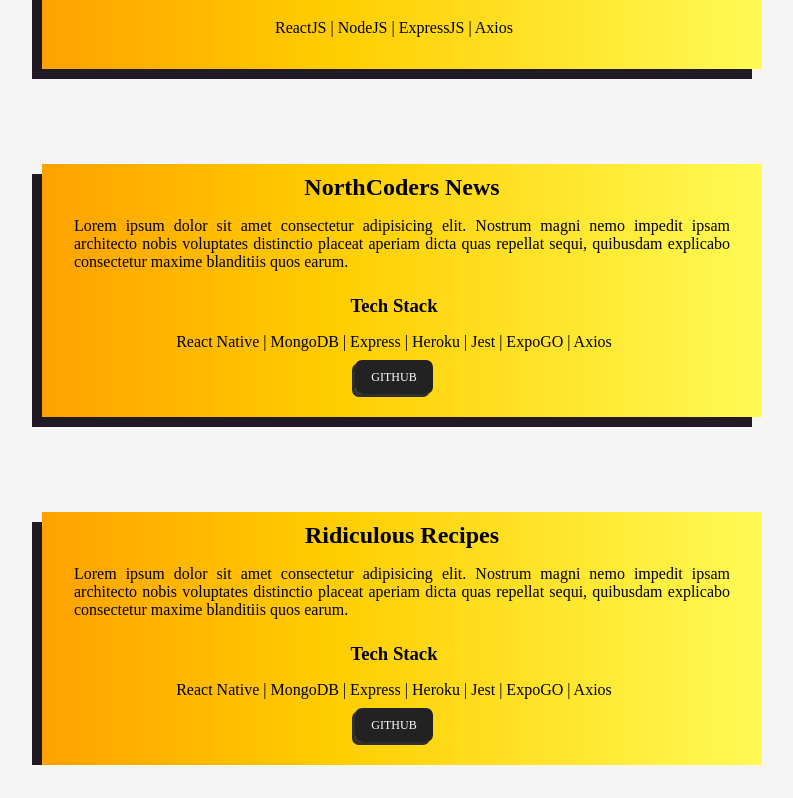
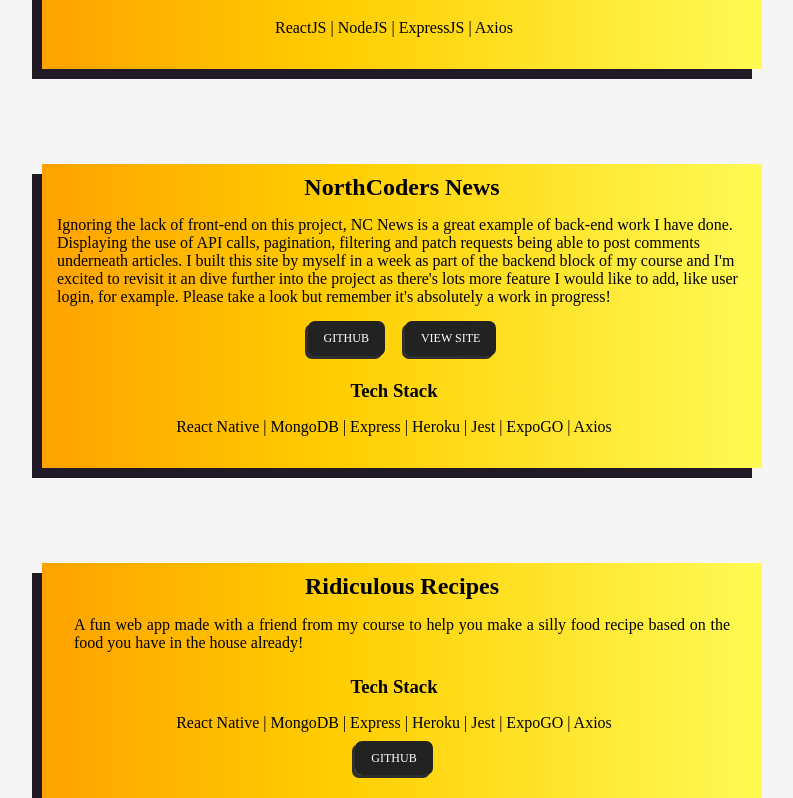
Before and after one commit to CHARIOT-SEB/react-portfolio, a React (Create React App) app: page /projects in a window 1280 px wide. Shown: the part 1388-2186 px from the top of the page, without its empty margins (238-1031 px from the left). Before the commit the page ends 2153 px from the top, so only its background shows below. Built offline with nearby package versions, Linux system fonts and the light colour scheme; a web font is replaced by a local one.

Commit message:
got email submission form working

```diff
--- a/package.json
+++ b/package.json
@@ -9,6 +9,7 @@
     "@testing-library/jest-dom": "^5.11.4",
     "@testing-library/react": "^11.1.0",
     "@testing-library/user-event": "^12.1.10",
+    "emailjs-com": "^3.2.0",
     "express": "^4.17.1",
     "react": "^17.0.2",
     "react-dom": "^17.0.2",
--- a/src/App.css
+++ b/src/App.css
@@ -593,6 +593,7 @@
 
 .repos-div {
 	display: flex;
+	justify-content: center;
 }
 
 .github-links {
@@ -631,6 +632,10 @@
 	margin-top: 1rem;
 	margin-left: auto;
 	margin-right: auto;
+}
+
+.nc-news-text {
+	margin: 15px;
 }
 
 /* PROJECTS PAGE ENDS */
--- a/src/components/Contact.jsx
+++ b/src/components/Contact.jsx
@@ -1,14 +1,31 @@
-import { useState } from 'react';
+import { useState, useRef } from 'react';
 import linkedin from '../images/icons/icons8-linkedin-50.png';
 import facebook from '../images/icons/icons8-facebook-50-2.png';
 import github from '../images/icons/icons8-github-50.png';
+import emailjs from 'emailjs-com';
+
 
 const Contact = () => {
-	const [name, setName] = useState('');
+	// const [name, setName] = useState('');
 	const [email, setEmail] = useState('');
-	const [message, setMessage] = useState('');
-	const [formInput, setFormInput] = useState({});
+	// const [message, setMessage] = useState('');
+	// const [formInput, setFormInput] = useState({});
 	const [submit, setSubmit] = useState('');
+
+	const form = useRef();
+
+	const sendEmail = (event) => {
+		emailjs
+			.sendForm('service_nxf58uy', 'template_df7n5ck', form.current, 'user_CAo8y7LvEds484lngUwaZ')
+			.then(
+				(result) => {
+					console.log(result.text);
+				},
+				(error) => {
+					console.log(error.text);
+				}
+			);
+	};
 
 	const handleSubmit = (event) => {
 		if (
@@ -21,7 +38,8 @@
 		} else {
 			event.preventDefault();
 			setSubmit('');
-			console.log(formInput);
+			// console.log(formInput);
+			sendEmail();
 		}
 	};
 
@@ -51,18 +69,20 @@
 				<div className='contact-div'>
 					<h2 className='project-title'>Get in Contact!</h2>
 					<br />
-					<form onSubmit={handleSubmit}>
+					<form ref={form} onSubmit={handleSubmit}>
 						<label className='form-labels' htmlFor='input'>
 							Name
 						</label>
 						<input
+							name='name'
 							type='text'
 							id='input'
-							value={name}
-							onChange={(event) => {
-								setName(event.target.value);
-								setFormInput({ name: name, email: email, msg: message });
-							}}
+							// value={name}
+							// onChange={(event) => {
+							// 	setName(event.target.value);
+							// 	setFormInput({ name: name, email: email, msg: message });
+							// }}
+							required
 						/>
 						<br />
 						<br />
@@ -71,13 +91,15 @@
 								Email
 							</label>
 							<input
+								name='email'
 								type='text'
 								id='input'
 								value={email}
 								onChange={(event) => {
 									setEmail(event.target.value);
-									setFormInput({ name: name, email: email, msg: message });
+									// setFormInput({ name: name, email: email, msg: message });
 								}}
+								required
 							/>
 							<p className='email-err'>{submit}</p>
 						</div>
@@ -89,16 +111,18 @@
 						</label>
 						<br />
 						<textarea
+							name='message'
 							className='text-input'
 							type='text'
 							id='input'
 							size='1'
-							value={message}
-							onChange={(event) => {
-								setMessage(event.target.value);
-								setFormInput({ name: name, email: email, msg: message });
-							}}
+							// value={message}
+							// onChange={(event) => {
+							// 	setMessage(event.target.value);
+							// 	setFormInput({ name: name, email: email, msg: message });
+							// }}
 							placeholder='  Feel free to request my CV...'
+							required
 						/>
 						<br />
 						<br />
--- a/src/components/Projects.jsx
+++ b/src/components/Projects.jsx
@@ -7,7 +7,7 @@
 		<div>
 			<div className='parent-container-top'>
 				<div className='projects-div'>
-					<h2 className='project-title'>Coroamer</h2>
+					<h2 className='project-title'>Coroamer App</h2>
 					<p className='projects-text'>
 						Coroamer is a mobile application on both iOS and Android to help people navigate travel
 						in a mid-pandemic world. No more mixed signals, no more conflicting articles on tests
@@ -110,17 +110,13 @@
 			<div className='parent-container'>
 				<div className='projects-div'>
 					<h2 className='project-title'>NorthCoders News</h2>
-					<p className='projects-text'>
-						Lorem ipsum dolor sit amet consectetur adipisicing elit. Nostrum magni nemo impedit
-						ipsam architecto nobis voluptates distinctio placeat aperiam dicta quas repellat sequi,
-						quibusdam explicabo consectetur maxime blanditiis quos earum.
+					<p className='nc-news-text'>
+						Ignoring the lack of front-end on this project, NC News is a great example of back-end work I have done. Displaying the use
+						of API calls, pagination, filtering and patch requests being able to post comments underneath articles.
+						I built this site by myself in a week as part of the backend block of my course and I'm excited to revisit it an dive further into the project as there's lots more feature
+						I would like to add, like user login, for example. Please take a look but remember it's absolutely a work in progress!
 					</p>
-					<div className='tech-stack-container'>
-						<h3 className='titles'>Tech Stack</h3>
-						<p className='tech-stack-text'>
-							React Native | MongoDB | Express | Heroku | Jest | ExpoGO | Axios
-						</p>
-						<div className='repos-dev'>
+						<div className='repos-div'>
 							<a
 								href='https://github.com/CHARIOT-SEB/nc-news'
 								className='github-links'
@@ -129,7 +125,20 @@
 							>
 								GITHUB
 							</a>
+							<a
+								href='https://sebs-nc-news.netlify.app/'
+								className='github-links'
+								target='_blank'
+								rel='noreferrer'
+							>
+								VIEW SITE
+							</a>
 						</div>
+					<div className='tech-stack-container'>
+						<h3 className='titles'>Tech Stack</h3>
+						<p className='tech-stack-text'>
+							React Native | MongoDB | Express | Heroku | Jest | ExpoGO | Axios
+						</p>
 					</div>
 				</div>
 			</div>
@@ -137,9 +146,7 @@
 				<div className='projects-div'>
 					<h2 className='project-title'>Ridiculous Recipes</h2>
 					<p className='projects-text'>
-						Lorem ipsum dolor sit amet consectetur adipisicing elit. Nostrum magni nemo impedit
-						ipsam architecto nobis voluptates distinctio placeat aperiam dicta quas repellat sequi,
-						quibusdam explicabo consectetur maxime blanditiis quos earum.
+						A fun web app made with a friend from my course to help you make a silly food recipe based on the food you have in the house already!
 					</p>
 					<div className='tech-stack-container'>
 						<h3 className='titles'>Tech Stack</h3>
```
Also changed, not shown: 1 other file (tests, documents, lock files or other folders).
